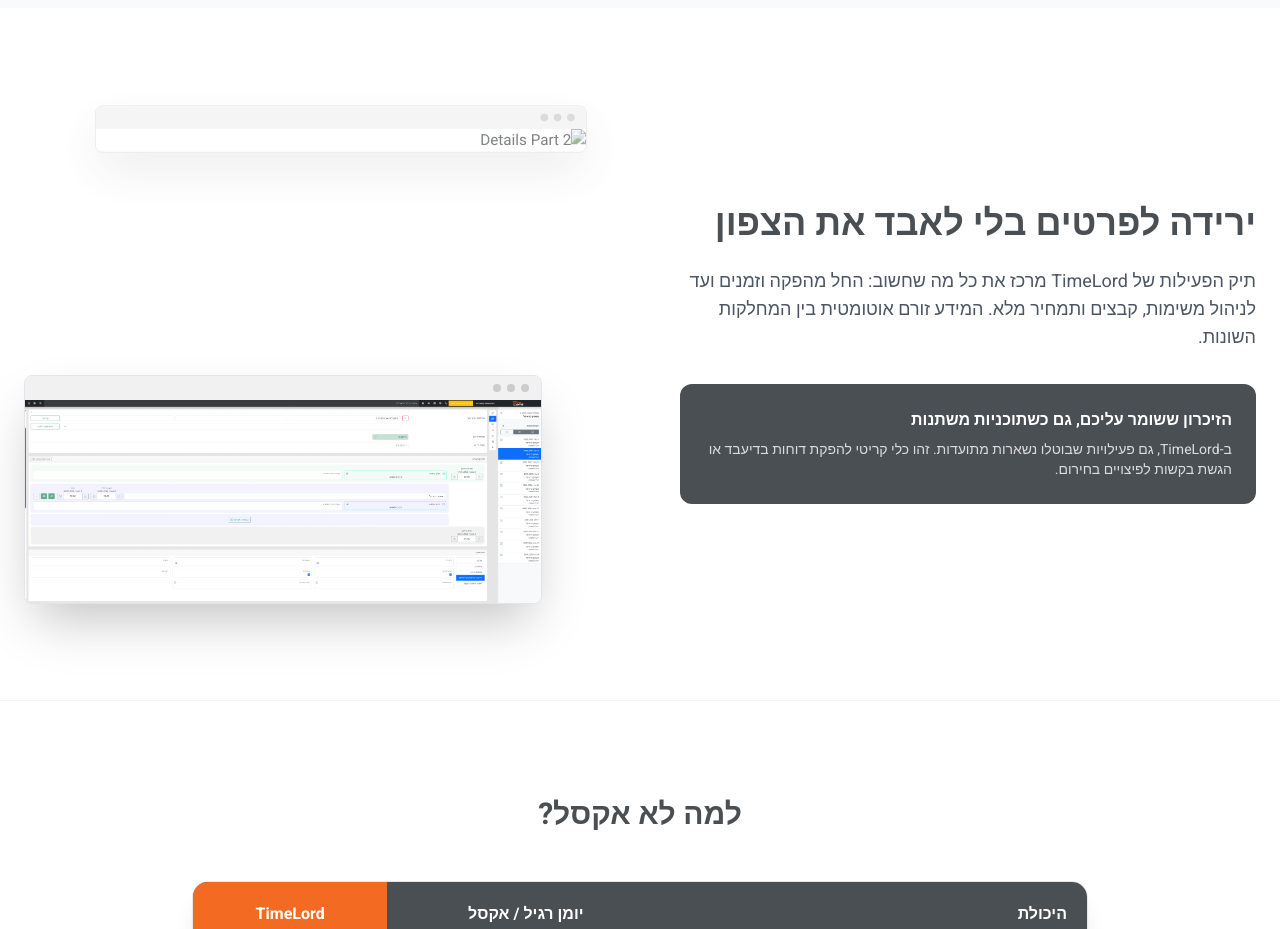
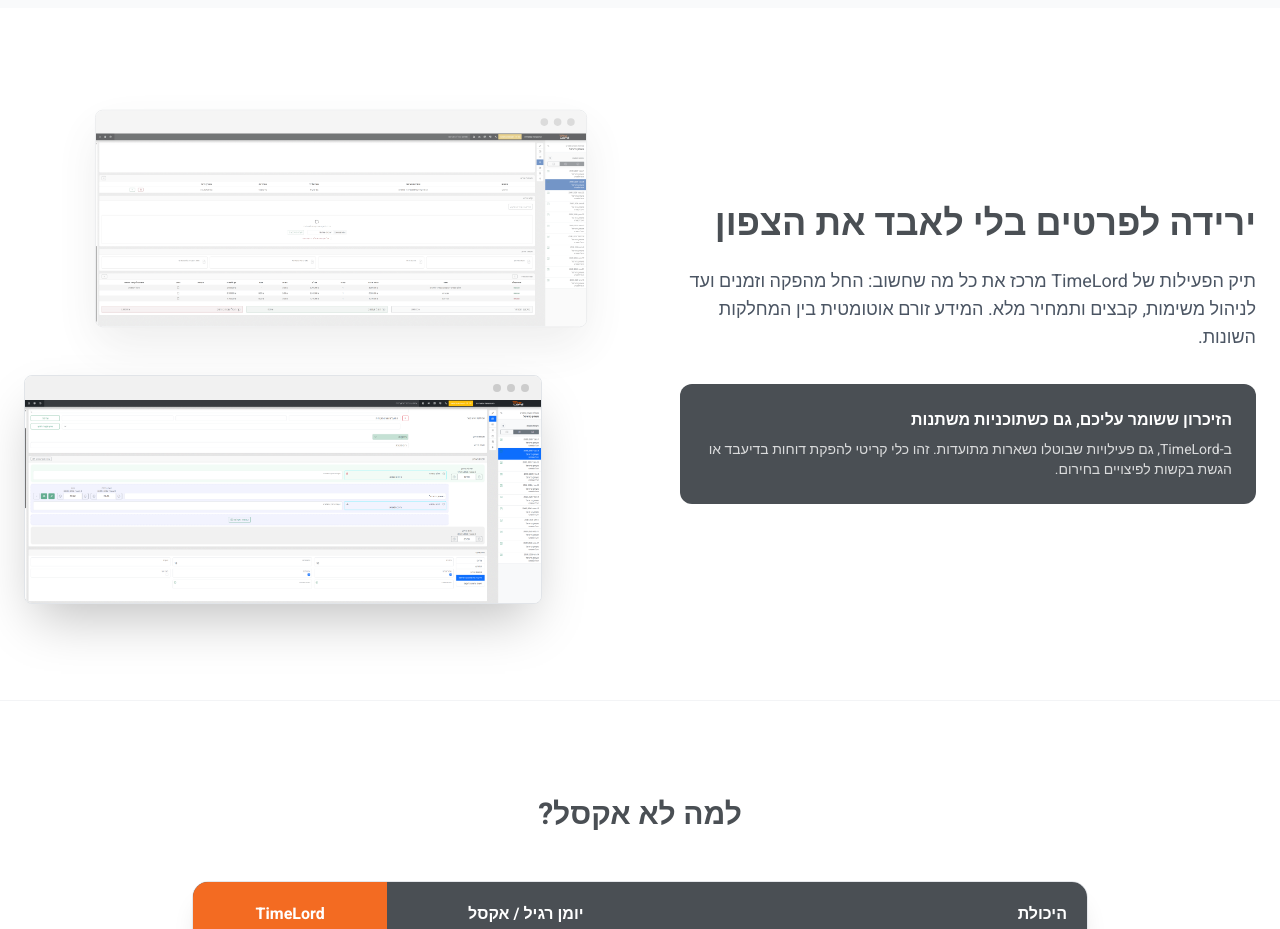
Before and after one commit to ggivati/timelord-site, a plain HTML site: page index.html in a window 1280 px wide. Shown: the part 1600-2529 px from the top of the page. Drawn offline with nearby package versions, Linux system fonts and the light colour scheme.

```diff
--- a/index.html
+++ b/index.html
@@ -140,7 +140,7 @@
             <div class="stacked-container">
                 <div class="browser-frame w-[90%] top-0 right-0 z-10 opacity-70 scale-95 grayscale-[50%]">
                     <div class="browser-header"><div class="dot"></div><div class="dot"></div><div class="dot"></div></div>
-                    <img src="event_details_tasks_files_pricing.jpg" alt="Details Part 2">
+                    <img src="event_details_tasks_files_pricing.png" alt="Details Part 2">
                 </div>
                 <div class="browser-frame w-[90%] bottom-0 left-0 z-20 shadow-2xl">
                     <div class="browser-header"><div class="dot"></div><div class="dot"></div><div class="dot"></div></div>
```
